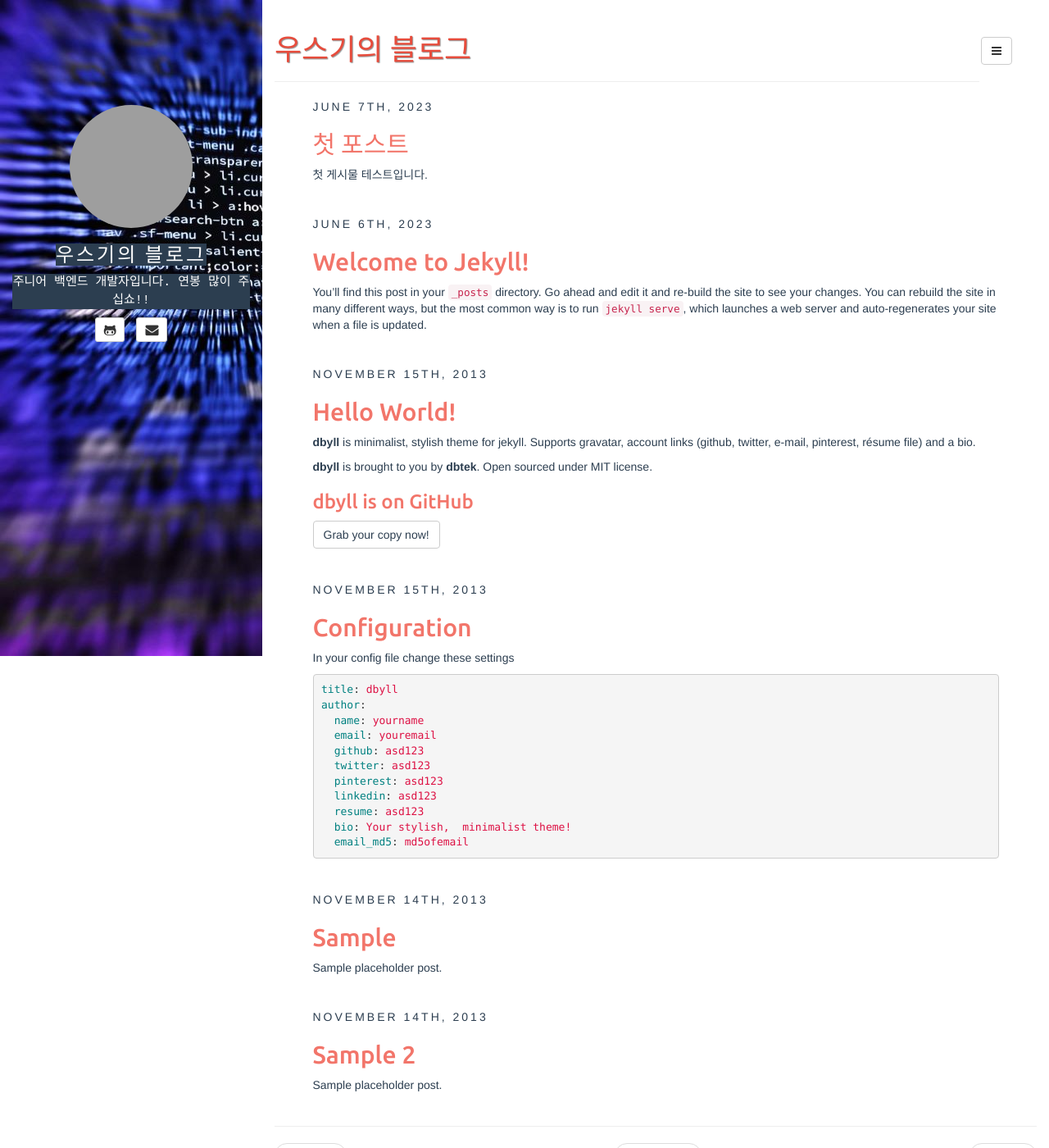
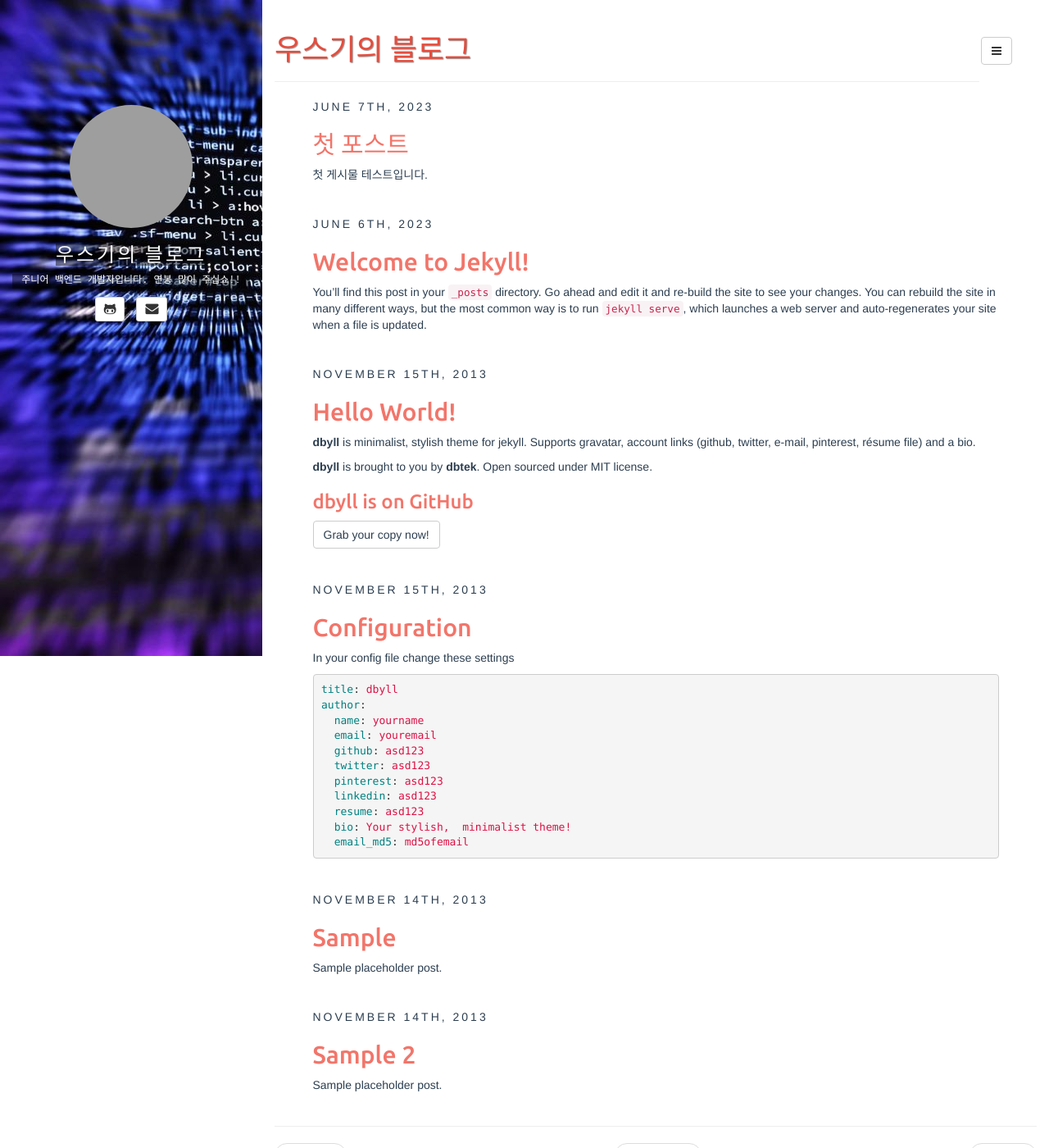
Before and after one commit to HSPU/HSPU.github.io, a Jekyll site: the page built from index.html, in a window 1280 px wide and 1400 px high. Shown: the whole window at 82% size. Built offline with Jekyll 4.4.1, drawn with Linux system fonts in a browser that asks for light colours; the list of posts is cut into pages by our own code; grey boxes are pictures that could not be loaded.

Commit message:
feat: 프로필 변경 - 프로필 폰트 배경색 변경

```diff
--- a/assets/css/style.css
+++ b/assets/css/style.css
@@ -24,7 +24,7 @@ body{
 .sidebar-header .title a{
 	text-decoration: none;
 	color: #fff;
-	background-color: #2c3e50;
+	background-color: rgba(0, 0, 0, 0.46);
 }
 
 a.nav-link {
@@ -39,10 +39,10 @@ a.nav-link:hover { color: #777; }
 
 #bio {
 	font-family: "Courier New", Courier, monospace;
-	font-size: 15px;
+	font-size: 12px;
 	margin: 0 auto;
 	margin-bottom: 10px;
-	background-color: #2c3e50;
+	background-color: rgba(0, 0, 0, 0.46);
 }
 
 #contact-list li .fa,
```
